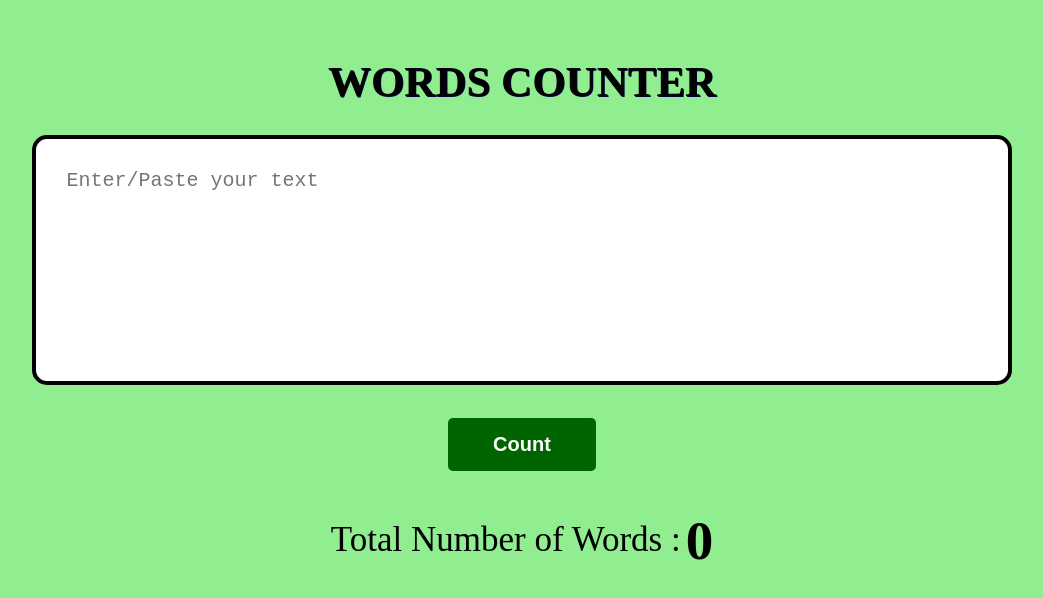
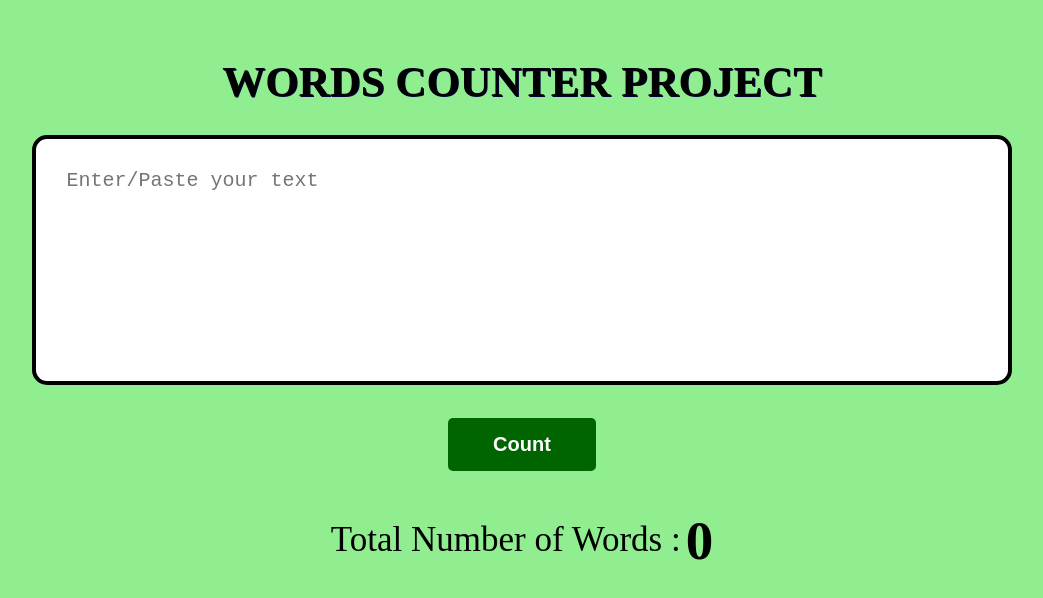
Before and after one commit to MaheshManivannan/gitpratice-wordscounter, a plain HTML site: page index.html in a window 1280 px wide. Shown: the whole page, without its empty margins (118-1161 px from the left). Drawn offline with Linux system fonts and the light colour scheme.

Commit message:
changed the heading

```diff
--- a/index.html
+++ b/index.html
@@ -9,7 +9,7 @@
 </head>
 <body>
     <div class = "counter">
-        <h1>WORDS COUNTER</h1>
+        <h1>WORDS COUNTER PROJECT</h1>
         <textarea class = "words" placeholder="Enter/Paste your text"></textarea>
         <button class= "btn">Count</button>
         <div class="total"> Total Number of Words : <span>0</span></div>
```
